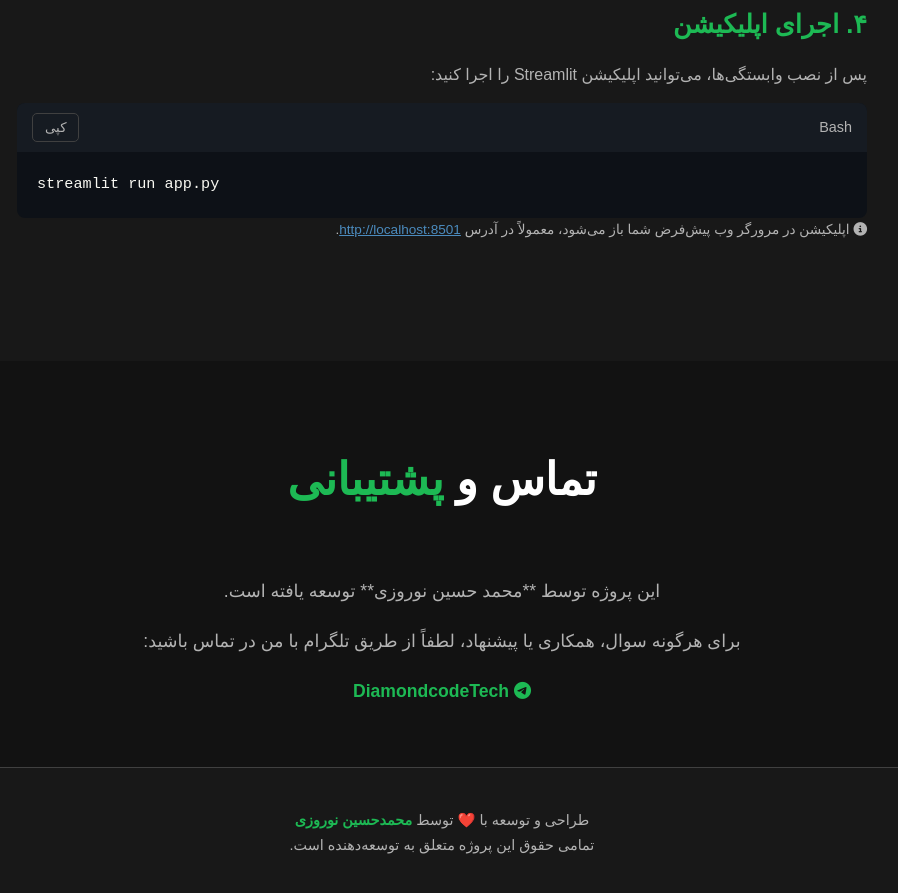
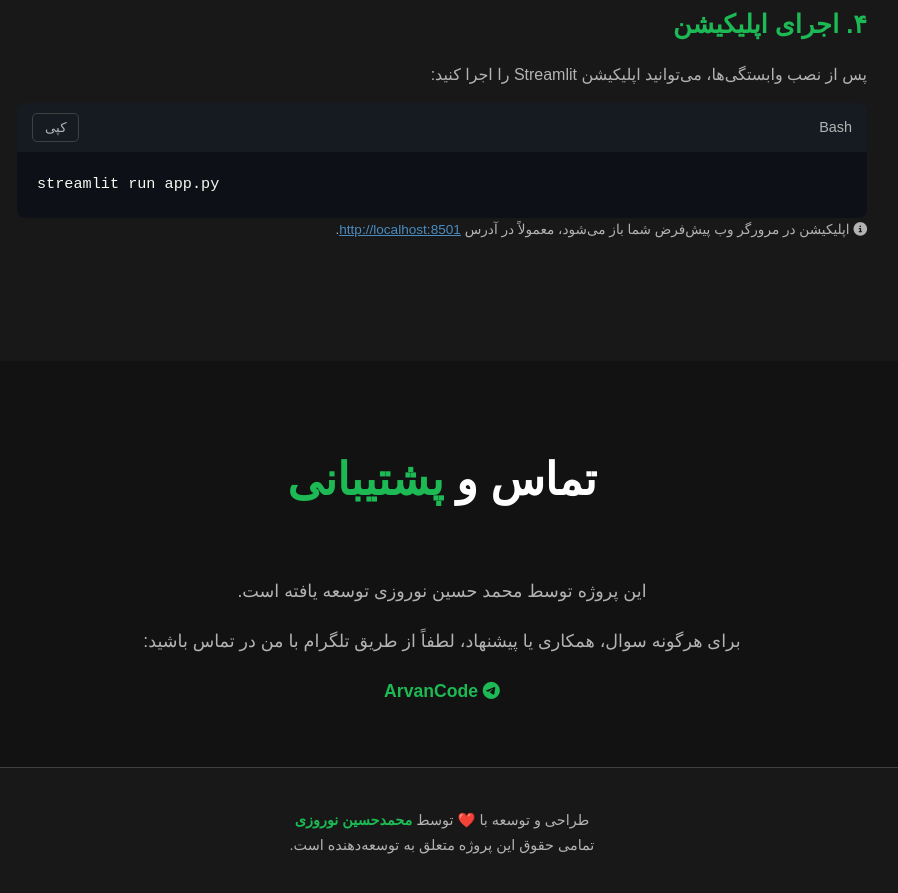
Before and after one commit to MohammadHNdev/Spotify-Playlist-Extractor, a plain HTML site: page index.html in a window 1280 px wide. Shown: the part 3730-4623 px from the top of the page, without its empty margins (198-1096 px from the left). Drawn offline with Linux system fonts and the light colour scheme; a small style sheet from the web is missing.

Commit message:
index.html

```diff
--- a/index.html
+++ b/index.html
@@ -528,9 +528,9 @@ SPOTIFY_CLIENT_SECRET="your_spotify_client_secret_here"</code></pre>
         <section id="contact" class="section contact-section">
             <div class="container fade-in">
                 <h2 class="section-title">تماس و <span class="highlight">پشتیبانی</span></h2>
-                <p>این پروژه توسط **محمد حسین نوروزی** توسعه یافته است.</p>
+                <p>این پروژه توسط محمد حسین نوروزی توسعه یافته است.</p>
                 <p>برای هرگونه سوال، همکاری یا پیشنهاد، لطفاً از طریق تلگرام با من در تماس باشید:</p>
-                <p><a href="https://t.me/DiamondcodeTech" target="_blank"><i class="fab fa-telegram-plane"></i> DiamondcodeTech</a></p>
+                <p><a href="https://t.me/ArvanCode" target="_blank"><i class="fab fa-telegram-plane"></i> ArvanCode</a></p>
             </div>
         </section>
     </main>
```
